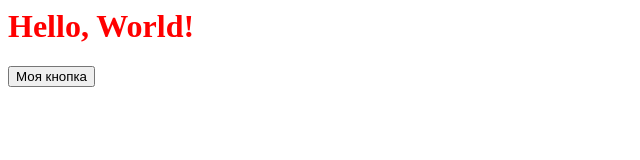
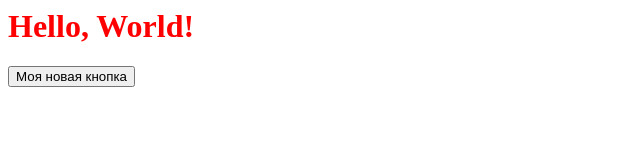
Before and after one commit to Sopho16/githowto, a plain HTML site: page index.html in a window 1280 px wide. Shown: the whole page, without its empty margins (0-640 px from the left). Drawn offline with Linux system fonts and the light colour scheme; files that its build step writes are made by us from their sources.

Commit message:
переименование кнопки

```diff
--- a/index.html
+++ b/index.html
@@ -5,7 +5,7 @@
   <body>
     <h1>Hello, World!</h1>
     <button>
-      Моя кнопка
+      Моя новая кнопка
     </button>
   </body>
 </html>
```
